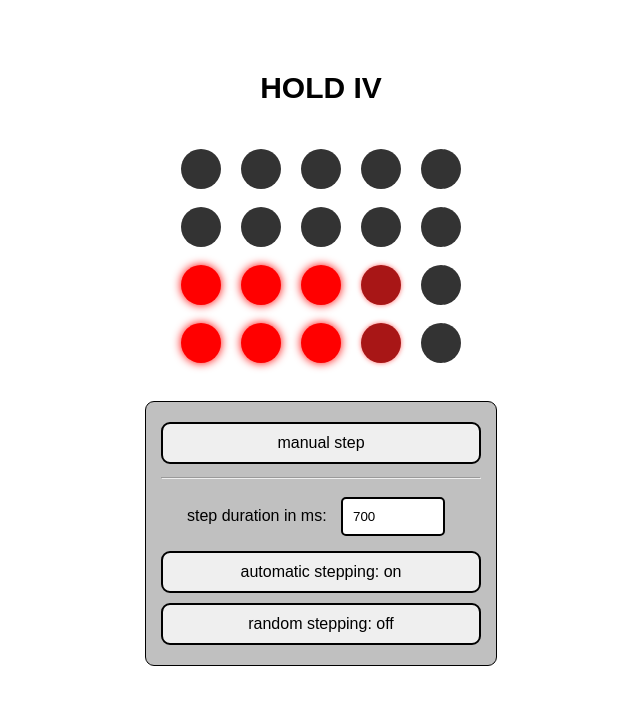
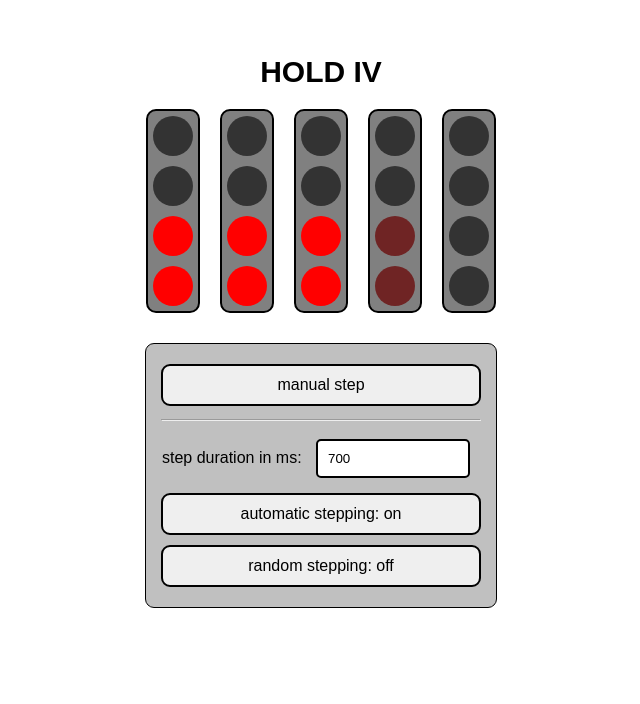
Before and after one commit to KsenijaPetrovic/Cake-task, a plain HTML site: page index.html in a window 1280 px wide. Both pictures are taken after a click on the button "automatic stepping: off". Shown: the whole page, without its empty margins (319-959 px from the left). Drawn offline with Linux system fonts and the light colour scheme.

Commit message:
Final changes

```diff
--- a/index.html
+++ b/index.html
@@ -14,11 +14,11 @@
 
     <div class="lights" id="lights"></div>
 
-    <div class="main">
+    <div class="box">
         <button id="manualBtn">manual step</button>
         <hr>
         <span class="label">step duration in ms:</span>
-        <input type="number" class="inputNumber" id="stepDuration" value="700"/>
+        <input type="number" class="inputNumber" id="stepDuration" value="700"/> <!--zadata vrednost 700 radi lakseg rada, da ne moram stalno da unosim-->
         <button id="automaticBtn">automatic stepping: off</button><br>
         <button id="randomBtn">random stepping: off</button>
     </div>
--- a/script.js
+++ b/script.js
@@ -1,4 +1,4 @@
-const phase = ["", "HOLD I", "HOLD II", "HOLD III", "HOLD IV", "PREPARE", "GO!"];
+const part = ["", "HOLD I", "HOLD II", "HOLD III", "HOLD IV", "PREPARE", "GO!"];
 
 const phaseTxt = document.getElementById("stepText");
 const lightsCont = document.getElementById("lights");
@@ -33,7 +33,7 @@
 function stepClick() {
     clear(); //na pocetku sve gasim
 
-    phaseTxt.textContent = phase[step]; //ispisujem fazu na vrhu stranice
+    phaseTxt.textContent = part[step]; //ispisujem fazu na vrhu stranice
 
     if(step >= 1 && step <= 5){
         for(let i = 0; i < step; i++){
@@ -78,8 +78,25 @@
     click();
 }
 
+function confirmDuration(){
+    const dur = (document.getElementById("stepDuration")).value.trim(); //uzimam vrednost iz polja i uklanjam odmah razmake ako imaju ispred ili iza
+
+    if(dur === "" || dur <= 0){
+        alert("the step duration field must be filled with positive number!");
+        return null;
+    }
+
+    return Number(dur); //pretvaram u broj
+
+}
+
 function auto(random = false){
     reset();
+
+    const dur = confirmDuration();
+    if(dur === null){
+        return; //ako nema napisana vrednost izlazi iz funkcije
+    }
 
     const duration = document.getElementById("stepDuration");
     if(random === true){
@@ -101,7 +118,6 @@
         randomBtn.textContent = "random stepping: off";
     }
 
-    if(randomBtn)
 
     timer = setInterval(() => {
         if(mode === "random"){
--- a/style.css
+++ b/style.css
@@ -1,7 +1,3 @@
-*{
-    margin-top: 8px;
-}
-
 body {
     font-family: Arial, Helvetica, sans-serif;
     display: flex;
@@ -13,7 +9,7 @@
     margin: 5px;
 }
 
-.main {
+.box {
     background-color: silver;
     border: 1px solid black;
     border-radius: 9px;
@@ -26,7 +22,7 @@
 }
 
 .inputNumber {
-    width: 80px;
+    width: 130px;
     border: 2px solid;
     border-radius: 5px;
     margin: 10px;
@@ -53,6 +49,11 @@
     display: flex;
     flex-direction: column;
     gap: 10px;
+
+    background-color: gray;
+    padding: 5px;
+    border-radius: 10px;
+    border: 2px solid black;
 }
 
 .light {
@@ -60,7 +61,7 @@
     height: 40px;
     border-radius: 50%;
     background: #333;
-    transition: background 0.3s, box-shadow 0.3s;
+    transition: 0.5s;
 }
 
 .lights {
@@ -72,10 +73,8 @@
 
 .red {
     background: red;
-    box-shadow: 0 0 10px red;
 }
 
 .green {
     background: limegreen;
-    box-shadow: 0 0 10px limegreen;
 }
```
